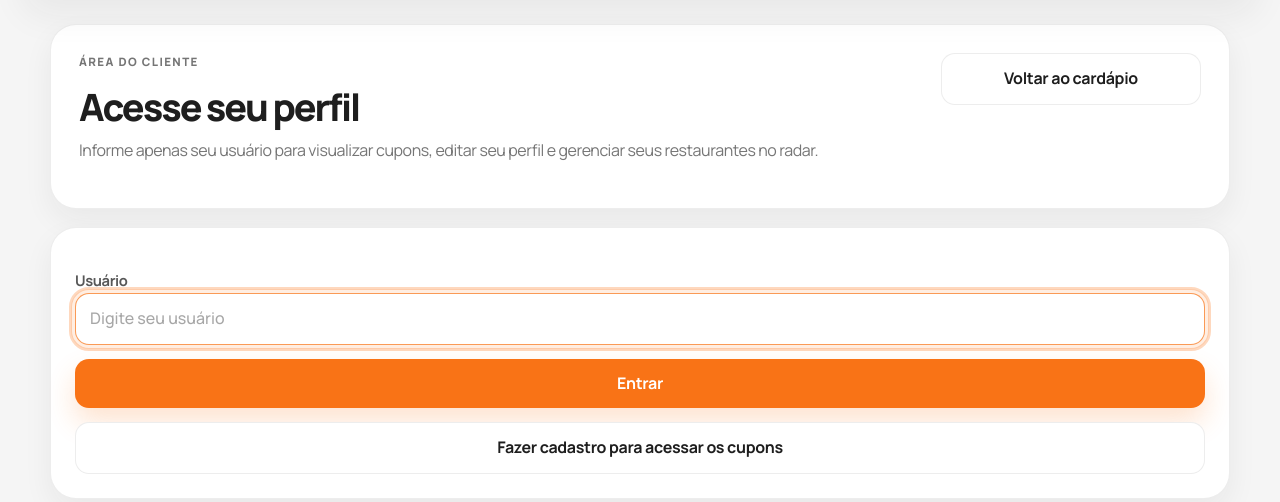
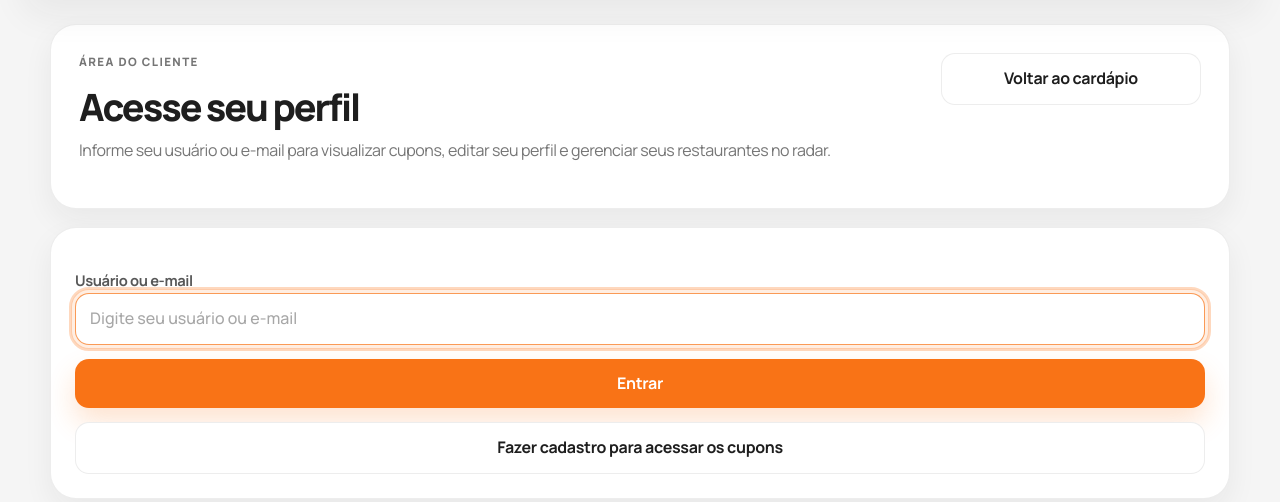
Before and after one commit to camisagilberto/restaurante_homolog, a Flask app: template app/templates/client/coupon_login.html in a window 1280 px wide. Shown: the part 94-596 px from the top of the page. Run offline with Flask 3, Linux system fonts and the light colour scheme; the template is opened without the code that fills it, so the values that code supplies are empty.

Commit message:
Update coupon_login.html

```diff
--- a/app/templates/client/coupon_login.html
+++ b/app/templates/client/coupon_login.html
@@ -6,7 +6,7 @@
   <div class="hero-card-copy">
     <p class="eyebrow">Área do cliente</p>
     <h2>Acesse seu perfil</h2>
-    <p class="muted">Informe apenas seu usuário para visualizar cupons, editar seu perfil e gerenciar seus restaurantes no radar.</p>
+    <p class="muted">Informe seu usuário ou e-mail para visualizar cupons, editar seu perfil e gerenciar seus restaurantes no radar.</p>
   </div>
 
   <div class="hero-actions">
@@ -19,8 +19,8 @@
     <input type="hidden" name="csrf_token" value="{{ csrf_token() }}">
 
     <div>
-      <label>Usuário</label>
-      <input type="text" name="username" placeholder="Digite seu usuário" required autofocus>
+      <label>Usuário ou e-mail</label>
+      <input type="text" name="username" placeholder="Digite seu usuário ou e-mail" required autofocus>
     </div>
 
     <button type="submit" class="btn btn-primary">Entrar</button>
```
